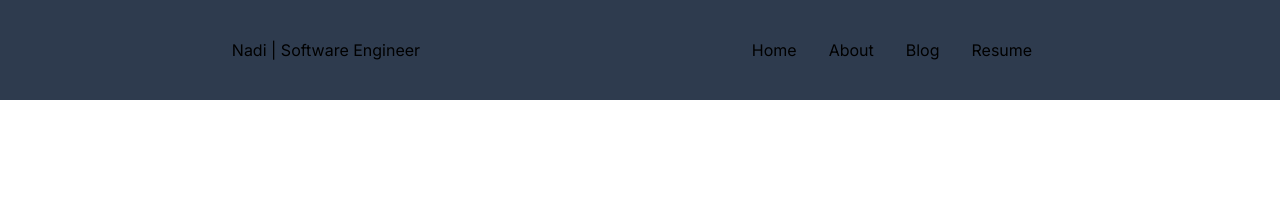
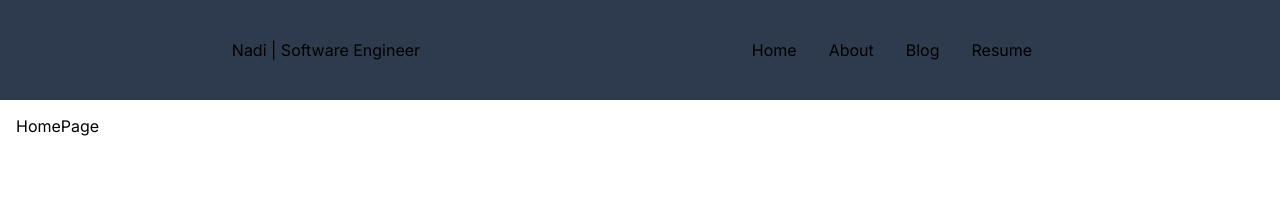
Before and after one commit to nadibouaziz/nadibouaziz.github.io, a Next.js app: page / in a window 1280 px wide. Shown: the top 202 px of the page. Built offline with nearby package versions, Linux system fonts and the light colour scheme.

Commit message:
CSS: set main class in global.css + fix link in navigation

```diff
--- a/src/app/globals.css
+++ b/src/app/globals.css
@@ -14,3 +14,8 @@
 body {
   -webkit-font-smoothing: antialiased;
 }
+
+.main {
+  padding: 16px;
+  margin-top: 100px;
+}
--- a/src/app/page.tsx
+++ b/src/app/page.tsx
@@ -1,9 +1,7 @@
-import styles from "./page.module.css";
-
 export default function Home() {
   return (
-    <main className={styles.main}>
-
+    <main className="main">
+      HomePage
     </main>
   );
 }
--- a/src/components/navigation/constants/navLinks.ts
+++ b/src/components/navigation/constants/navLinks.ts
@@ -6,17 +6,17 @@ export const navLinks = [
     },
     {
         title: 'About',
-        path: '/',
+        path: '/about',
         className: 'about'
     },
     {
         title: 'Blog',
-        path: '/',
+        path: '/blog',
         className: 'blog'
     },
     {
         title: 'Resume',
-        path: '/',
+        path: '/resume.pdf',
         className: 'resume'
     }
 ]
```
Also changed, not shown: 1 other file (tests, documents, lock files or other folders).
